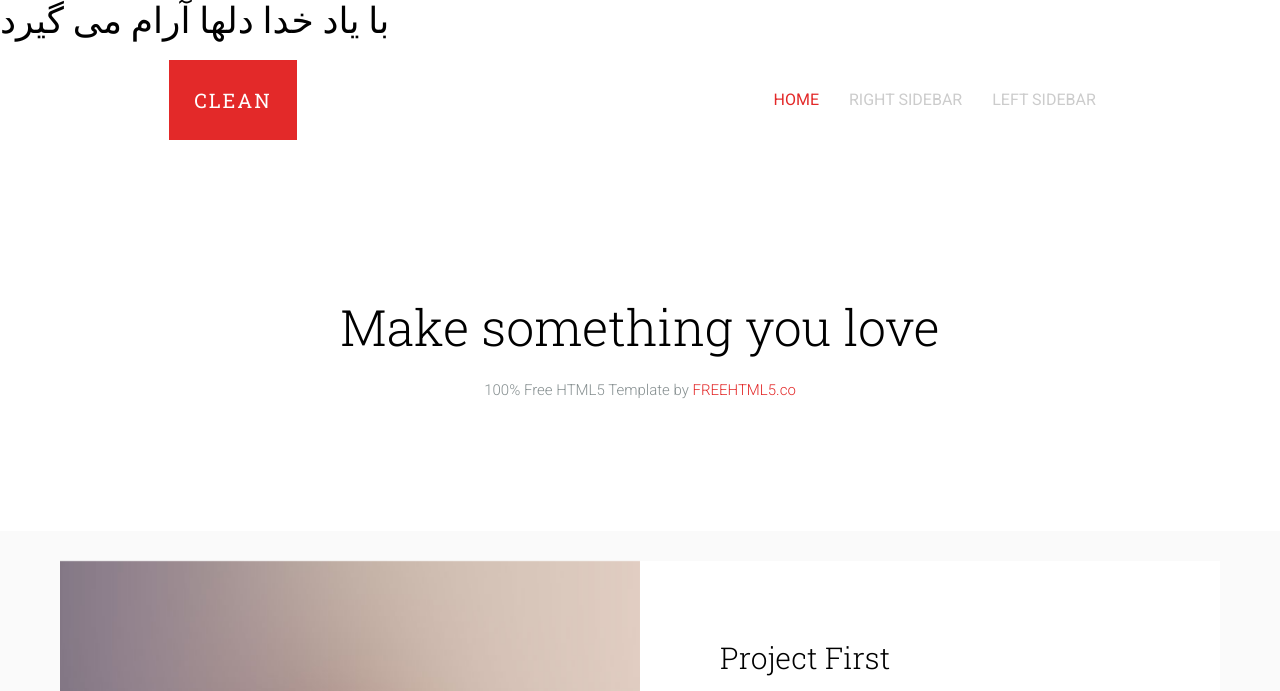
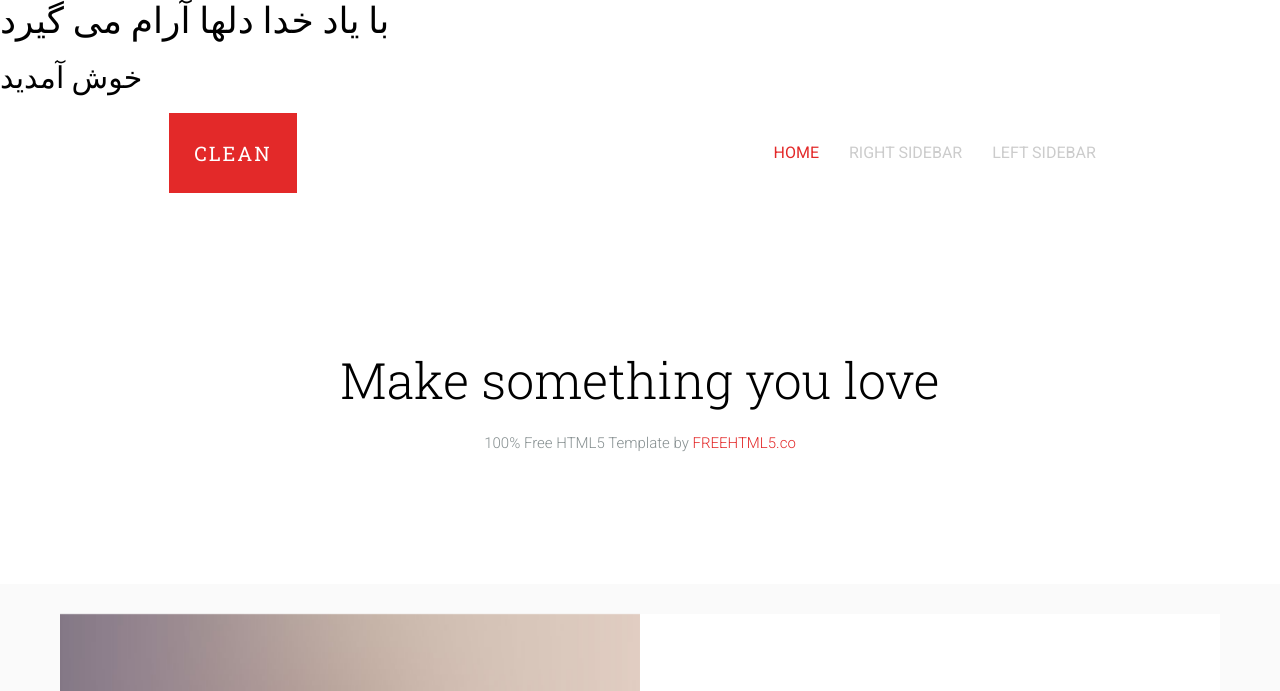
Before and after one commit to hassanAmj/softcmp2, a plain HTML site: page index.html in a window 1280 px wide. Shown: the top 691 px of the page. Drawn offline with Linux system fonts and the light colour scheme; files whose address does not match are found by name.

Commit message:
تغییر در عنوان

```diff
--- a/index.html
+++ b/index.html
@@ -62,6 +62,7 @@
 	</head>
 	<body>
 	<h1>با یاد خدا دلها آرام می گیرد</h1>
+	<h2>خوش آمدید</h2>
 	<header id="fh5co-header" role="banner">
 		<nav class="navbar navbar-default" role="navigation">
 			<div class="container">
```
